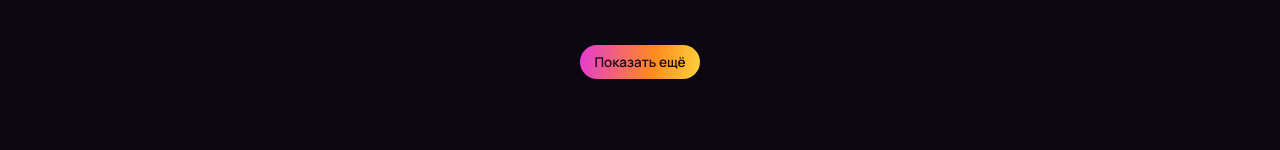
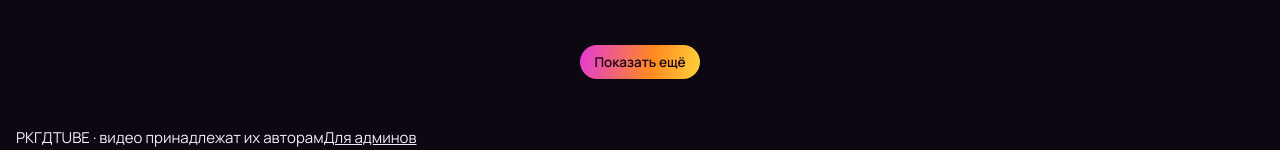
Before and after one commit to mefix23/rcgdtube, a plain HTML site: page index.html in a window 1280 px wide. Shown: the part 1897-2047 px from the top of the page. Before the commit the page ends 2024 px from the top, so only its background shows below. Drawn offline with Linux system fonts and the light colour scheme; a web font is replaced by a local one.

Commit message:
Update index.html

```diff
--- a/index.html
+++ b/index.html
@@ -4,7 +4,7 @@
 <meta charset="utf-8">
 <meta name="viewport" content="width=device-width, initial-scale=1, viewport-fit=cover">
 <title>РКГДTUBE</title>
-<meta name="description" content="Видео и фото из Telegram-канала РКГДTUBE в стиле YouTube">
+<meta name="description" content="Ворки креаторов Geometry Dash из Telegram-канала РКГДTUBE">
 <link rel="icon" href="media/logo.jpg">
 <link rel="preconnect" href="https://fonts.googleapis.com">
 <link rel="stylesheet" href="https://fonts.googleapis.com/css2?family=Unbounded:wght@500;700;800&family=Manrope:wght@400;500;600;700&family=JetBrains+Mono:wght@500&display=swap">
@@ -23,6 +23,7 @@
   </div>
 </header>
 <main class="wrap" id="app"><div class="loading">Загружаю видео…</div></main>
+<footer class="foot"><div class="wrap"><span>РКГДTUBE · видео принадлежат их авторам</span><a href="upload.html">Для админов</a></div></footer>
 <script src="assets/app.js"></script>
 </body>
 </html>
```
